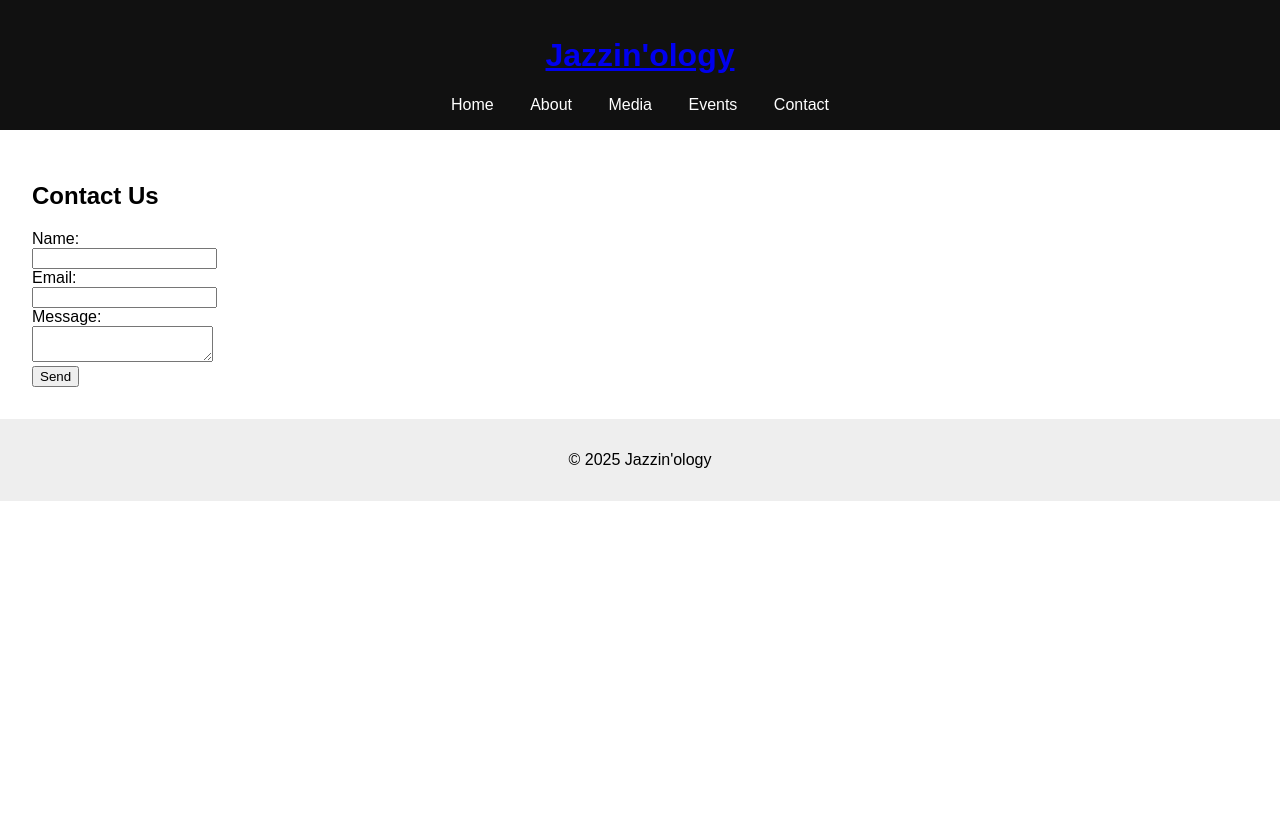
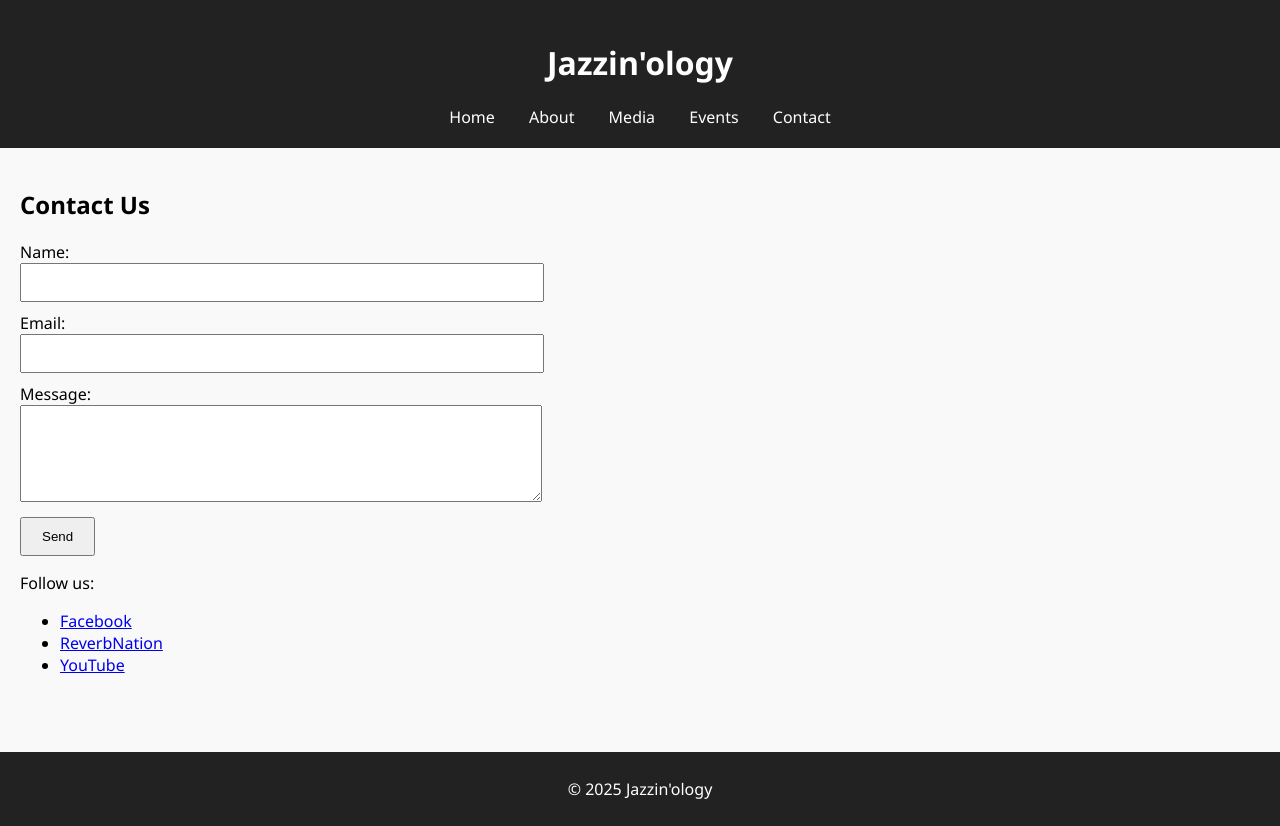
Before and after one commit to eo62/jazzinology, a plain HTML site: page contact.html in a window 1280 px wide. Before the commit the page ends 800 px from the top, so only its background shows below. Drawn offline with Linux system fonts and the light colour scheme; files that its build step writes are made by us from their sources.

Commit message:
Add files via upload

```diff
--- a/contact.html
+++ b/contact.html
@@ -2,13 +2,14 @@
 <!DOCTYPE html>
 <html lang="en">
 <head>
-    <meta charset="UTF-8">
-    <title>Jazzin'ology - Contact</title>
-    <link rel="stylesheet" href="style.css">
+  <meta charset="UTF-8"/>
+  <meta name="viewport" content="width=device-width, initial-scale=1.0"/>
+  <title>Contact - Jazzin'ology</title>
+  <link rel="stylesheet" href="css/style.css"/>
 </head>
 <body>
   <header>
-        <h1><a href="index.html">Jazzin'ology</a></h1>
+    <h1>Jazzin'ology</h1>
     <nav>
       <a href="index.html">Home</a>
       <a href="about.html">About</a>
@@ -20,11 +21,17 @@
   <main>
     <h2>Contact Us</h2>
     <form action="https://formspree.io/f/your-id" method="POST">
-                <label>Name:<br><input type="text" name="name" required></label><br>
-                <label>Email:<br><input type="email" name="email" required></label><br>
-                <label>Message:<br><textarea name="message" required></textarea></label><br>
+      <label>Name:<br/><input type="text" name="name" required></label><br/>
+      <label>Email:<br/><input type="email" name="email" required></label><br/>
+      <label>Message:<br/><textarea name="message" rows="5" required></textarea></label><br/>
       <button type="submit">Send</button>
     </form>
+    <p>Follow us:</p>
+    <ul>
+      <li><a href="https://www.facebook.com/jazzinology/" target="_blank">Facebook</a></li>
+      <li><a href="https://www.reverbnation.com/jazzinology" target="_blank">ReverbNation</a></li>
+      <li><a href="https://www.youtube.com/@jazzinology9307" target="_blank">YouTube</a></li>
+    </ul>
   </main>
   <footer>
     <p>&copy; 2025 Jazzin'ology</p>
--- a/style.css
+++ b/style.css
@@ -1,25 +1,41 @@
 
 body {
-    font-family: Arial, sans-serif;
-    margin: 0;
-    padding: 0;
+  font-family: 'Segoe UI', sans-serif;
+  background: #f9f9f9;
+  margin: 0;
+  padding: 0;
 }
 header {
-    background: #111;
-    color: white;
-    padding: 1rem;
-    text-align: center;
+  background: #222;
+  color: #fff;
+  padding: 20px;
+  text-align: center;
 }
 nav a {
-    margin: 0 1rem;
-    color: white;
-    text-decoration: none;
+  color: #fff;
+  margin: 0 15px;
+  text-decoration: none;
 }
 main {
-    padding: 2rem;
+  padding: 20px;
 }
 footer {
-    background: #eee;
-    text-align: center;
-    padding: 1rem;
+  background: #222;
+  color: #fff;
+  text-align: center;
+  padding: 10px;
+  margin-top: 40px;
 }
+img {
+  max-width: 100%;
+  height: auto;
+}
+form input, form textarea {
+  width: 100%;
+  max-width: 500px;
+  padding: 10px;
+  margin-bottom: 10px;
+}
+form button {
+  padding: 10px 20px;
+}
```
Also changed, not shown: about.html (+14 -5 lines), events.html (+11 -5 lines), index.html (+10 -4 lines), media.html (+16 -5 lines), band_photo.jpg (added). Lines whose indentation alone changed are shown as unchanged.
